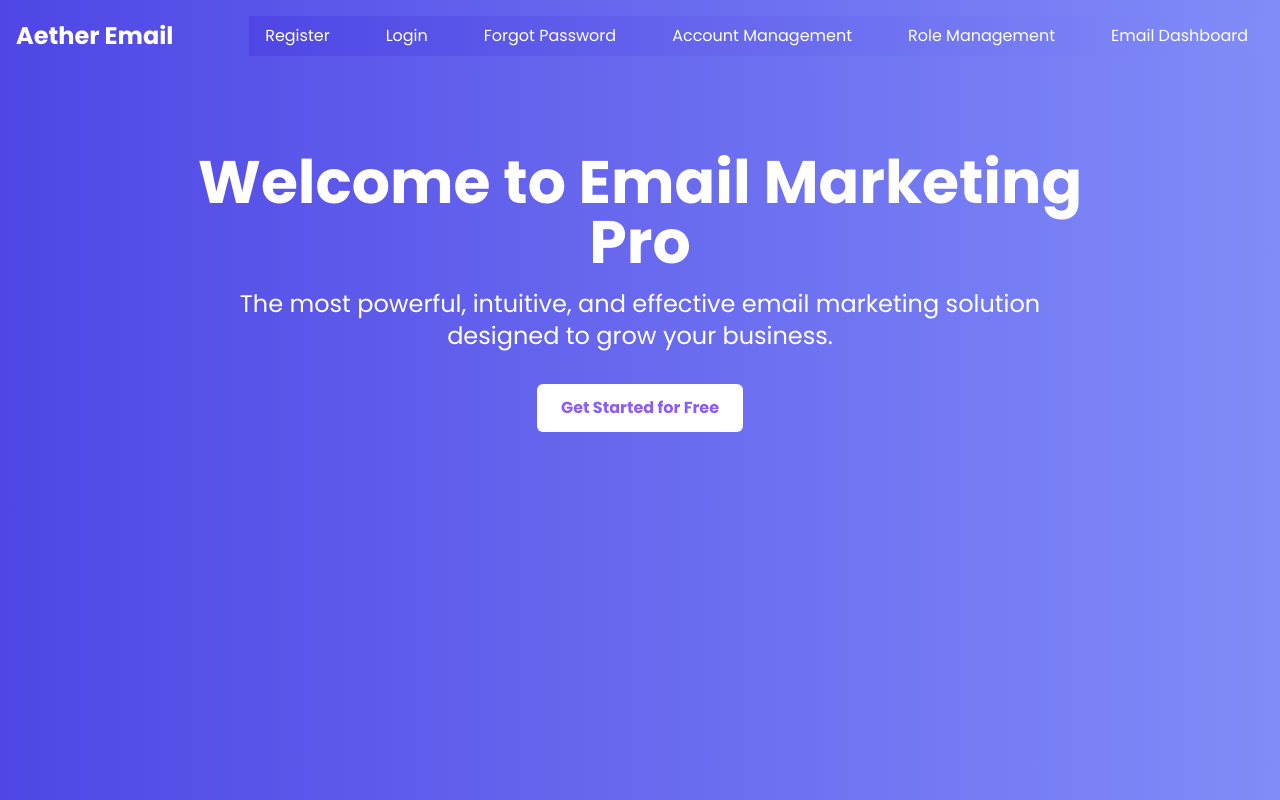
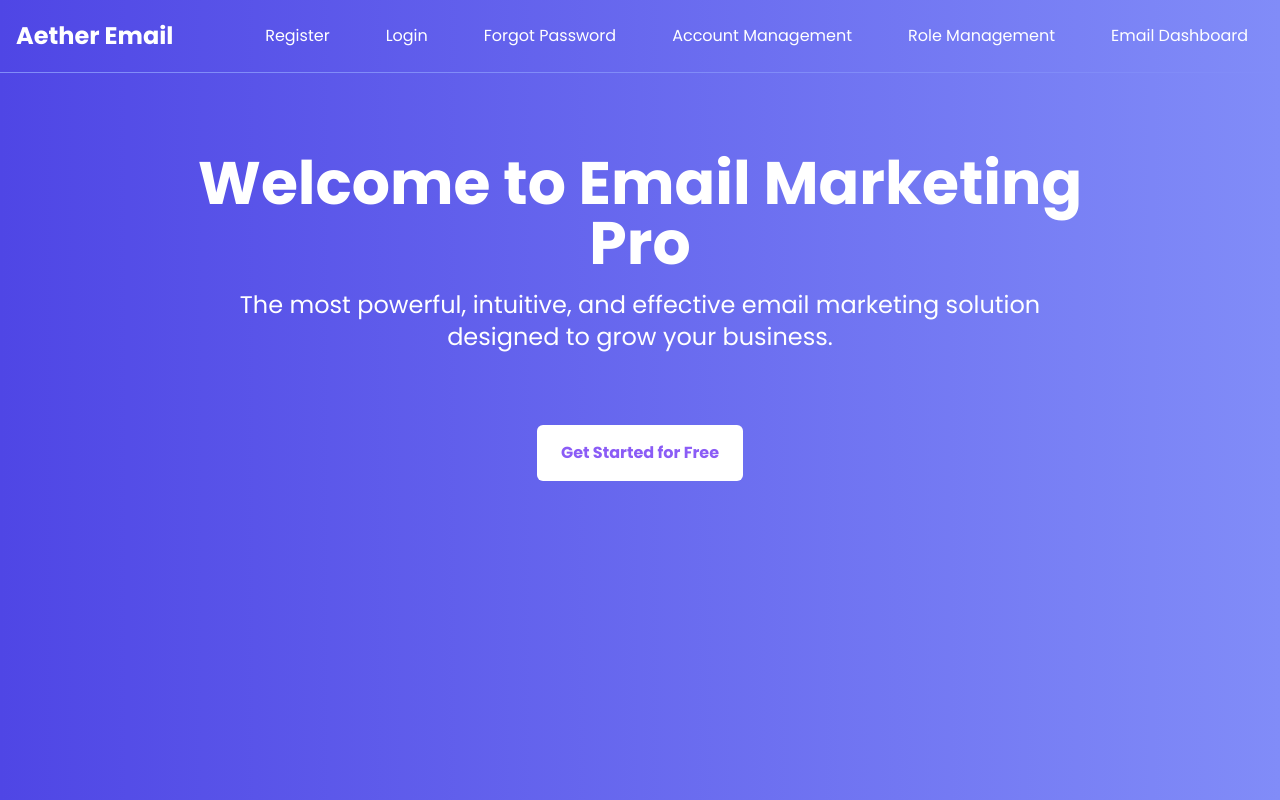
Before and after one commit to mddanish867/email-marketing-app, a React (Vite) app: page / in a window 1280 px wide. Shown: the top 800 px of the page. Built offline with nearby package versions, Linux system fonts and the light colour scheme.

Commit message:
remodified the landing page and navbar

```diff
--- a/src/Home/LandingPage.jsx
+++ b/src/Home/LandingPage.jsx
@@ -16,7 +16,7 @@ const LandingPage = () => {
           <p className="text-xl md:text-2xl mb-8">
             The most powerful, intuitive, and effective email marketing solution designed to grow your business.
           </p>
-          <button className="bg-white h-12 text-violet-500 font-bold py-2 px-6 rounded-md transition-transform transform hover:scale-105 hover:bg-transparent hover:text-white hover:border">
+          <button className="bg-white h-14 mt-10 text-violet-500 font-bold py-2 px-6 rounded-md transition-transform transform hover:scale-105 hover:bg-transparent hover:text-white hover:border">
             Get Started for Free
           </button>
         </div>
--- a/src/Home/Navbar.jsx
+++ b/src/Home/Navbar.jsx
@@ -10,7 +10,7 @@ const Navbar = () => {
   };
 
   return (
-    <nav className="bg-gradient-to-r from-indigo-600 to-indigo-400 p-4 sticky top-0 z-50">
+    <nav className="bg-gradient-to-r from-indigo-600 to-indigo-400 p-4 sticky top-0 z-50 border-b border-indigo-400">
       <div className="container mx-auto flex justify-between items-center">
         {/* Logo */}
         <div className="text-white text-2xl font-bold">
@@ -24,7 +24,7 @@ const Navbar = () => {
 
         {/* Navbar Links */}
         <ul
-          className={`flex flex-col md:flex-row items-center md:space-x-6 absolute md:static bg-gradient-to-r from-indigo-600 to-indigo-400 md:bg-transparent w-full md:w-auto left-0 transition-all duration-300 ease-in ${
+          className={`flex flex-col md:flex-row items-center md:space-x-6 absolute md:static bg-indigo-400 md:bg-transparent w-full md:w-auto left-0 transition-all duration-300 ease-in ${
             isOpen ? 'top-16 opacity-100' : 'top-[-490px] opacity-0'
           } md:opacity-100`}
         >
```
